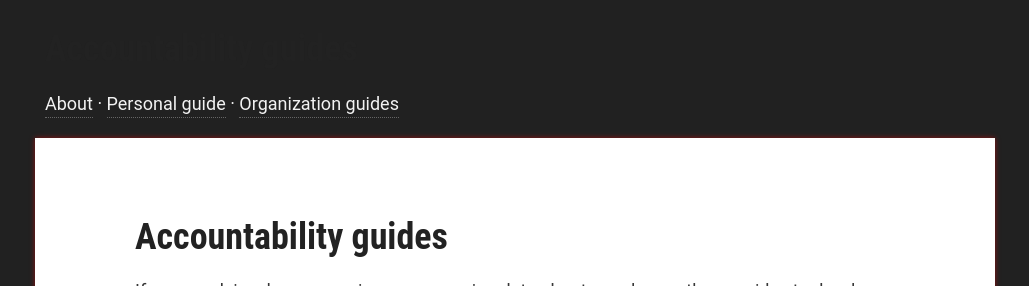
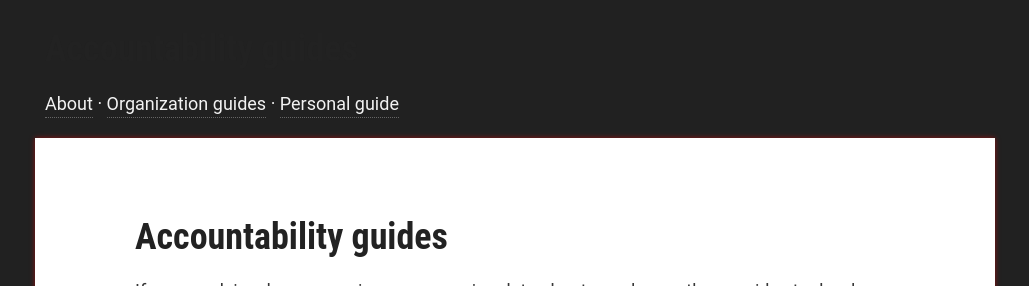
Before and after one commit to accountability-guides/accountability-guides.github.io, a Jekyll site: the page built from index.md, in a window 1280 px wide. Shown: the top 286 px of the page, without its empty margins (125-1154 px from the left). Built offline with Jekyll 4.4.1, drawn with Linux system fonts in a browser that asks for light colours.

Commit message:
correct order

```diff
--- a/_includes/header.html
+++ b/_includes/header.html
@@ -5,8 +5,8 @@
       </section>
       <div>
         <a href="/">About</a> &#xb7;
-        <a href="/personal-guide">Personal guide</a> &#xb7;
-        <a href="/organization-guides">Organization guides</a>
+        <a href="/organization-guides">Organization guides</a> &#xb7;
+        <a href="/personal-guide">Personal guide</a>
       </div>
   </div>
 </header>
```
